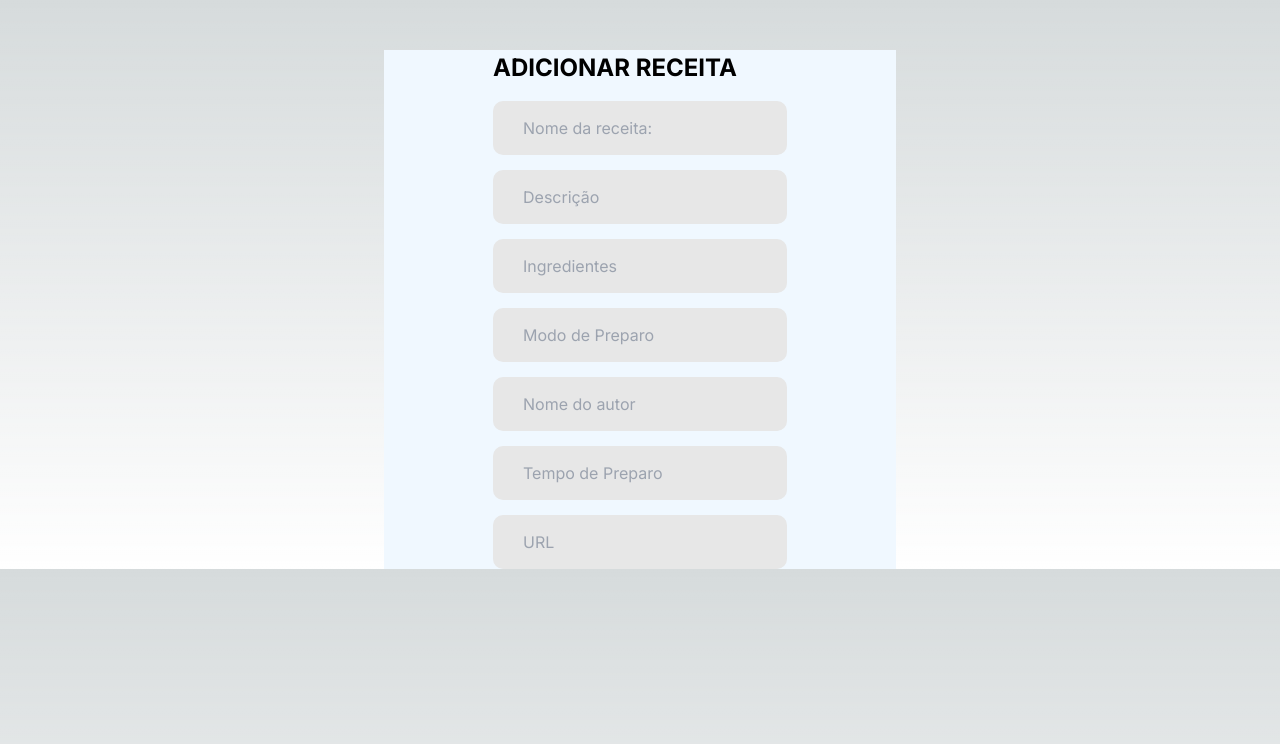
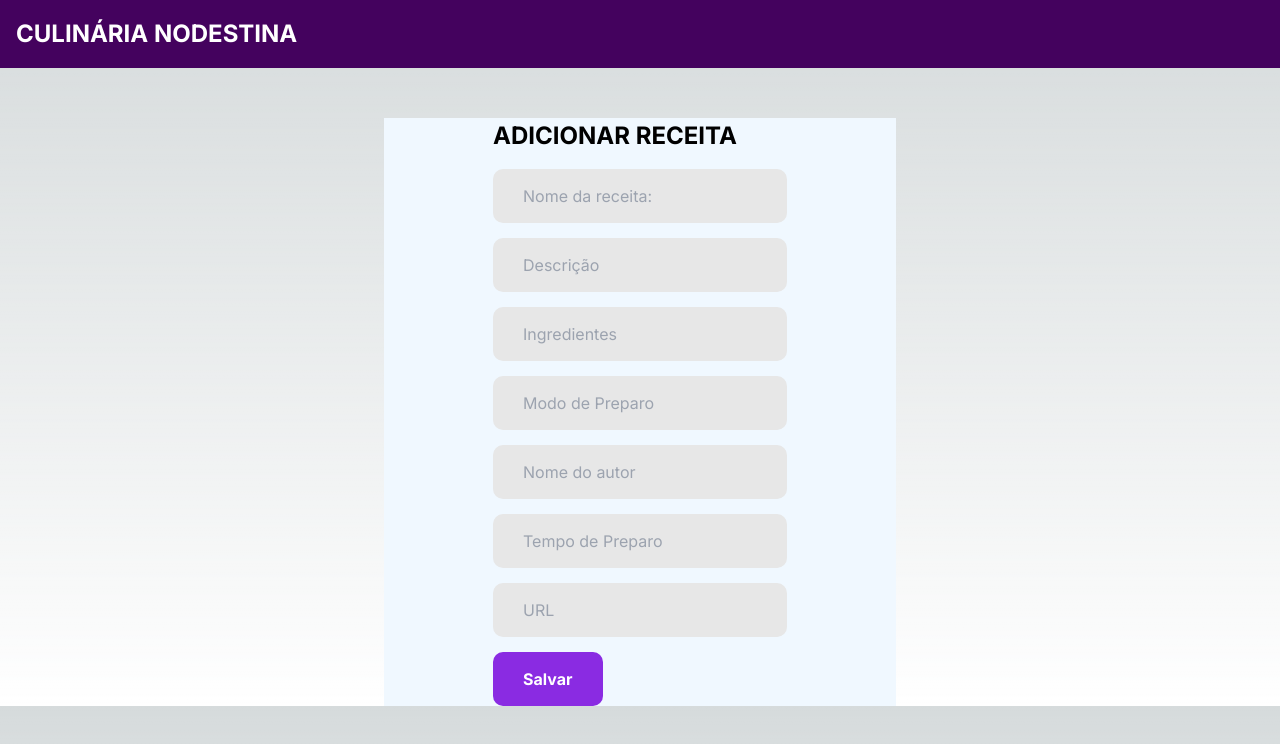
Before and after one commit to flaviogui/ProjectPWeb, a Next.js app in the folder receitas-culinarias/: page /addReceita in a window 1280 px wide. Shown: the top 744 px of the page. Built offline with nearby package versions, Linux system fonts and the light colour scheme.

Commit message:
adicionando button

```diff
--- a/receitas-culinarias/src/app/addReceita/page.tsx
+++ b/receitas-culinarias/src/app/addReceita/page.tsx
@@ -1,10 +1,10 @@
-// pages/index.tsx
 import AdicionarReceita from '../componentes/recipeForm/recipeForm'
-import RecipeForm from '../componentes/recipeForm/recipeForm'
+import Heard from '../componentes/header/header2'
 export default function AddReceita(){
   return (
     <div>
-      <AdicionarReceita />
+      <Heard/>
+      <AdicionarReceita/>
     </div>
   )
 }
--- a/receitas-culinarias/src/app/componentes/recipeForm/recipe.module.css
+++ b/receitas-culinarias/src/app/componentes/recipeForm/recipe.module.css
@@ -7,6 +7,7 @@
     display:flex;
     align-items:center;
     background-color: aliceblue;
+    min-height: 100%;
 }
 
 .title{
--- a/receitas-culinarias/src/app/componentes/recipeForm/recipeForm.tsx
+++ b/receitas-culinarias/src/app/componentes/recipeForm/recipeForm.tsx
@@ -1,5 +1,6 @@
 import Input from '../input/input'
 import  Styles  from './recipe.module.css'
+import Button from "../button/button"
 
 export default function RecipeForm(){
     return(
@@ -27,6 +28,7 @@ export default function RecipeForm(){
         <form>
           <Input  type="text" placeholder="URL" />
         </form>
+        <Button>Salvar</Button>
 
             </ol>
         </div>
```
